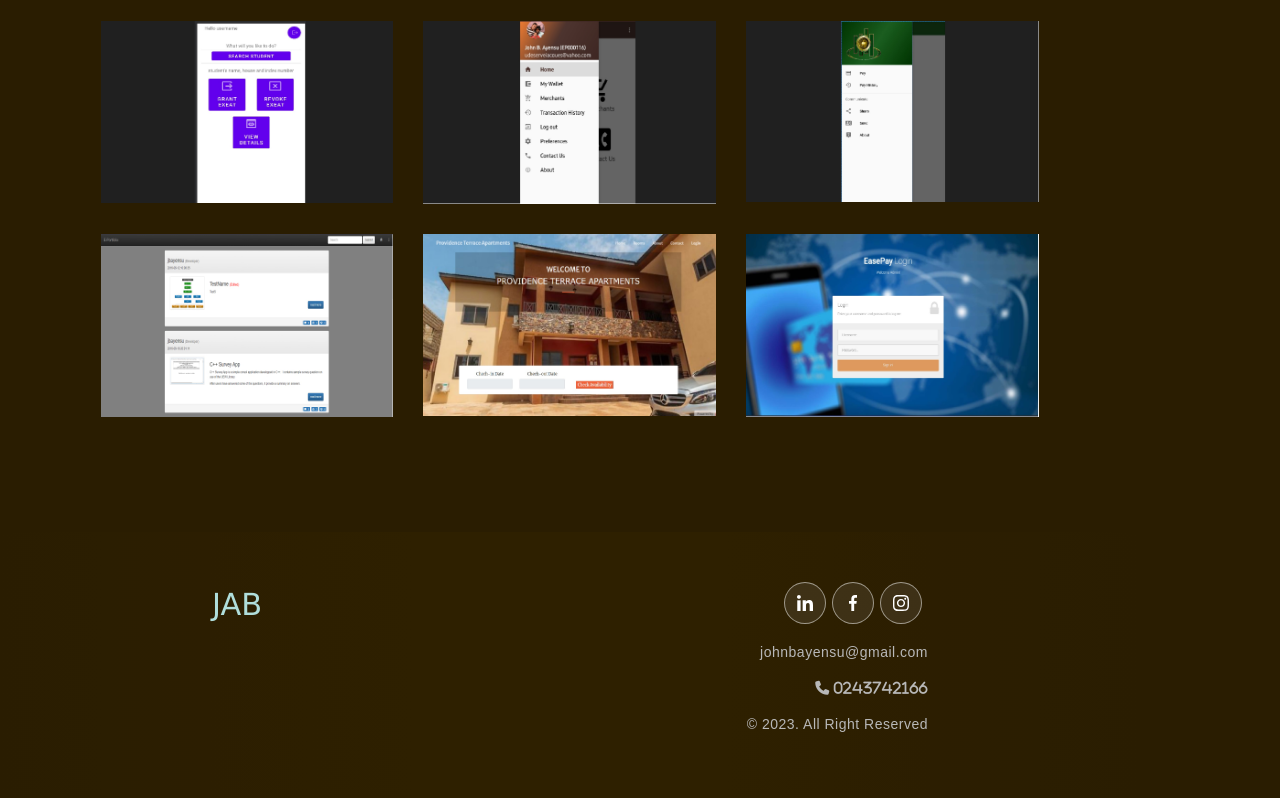
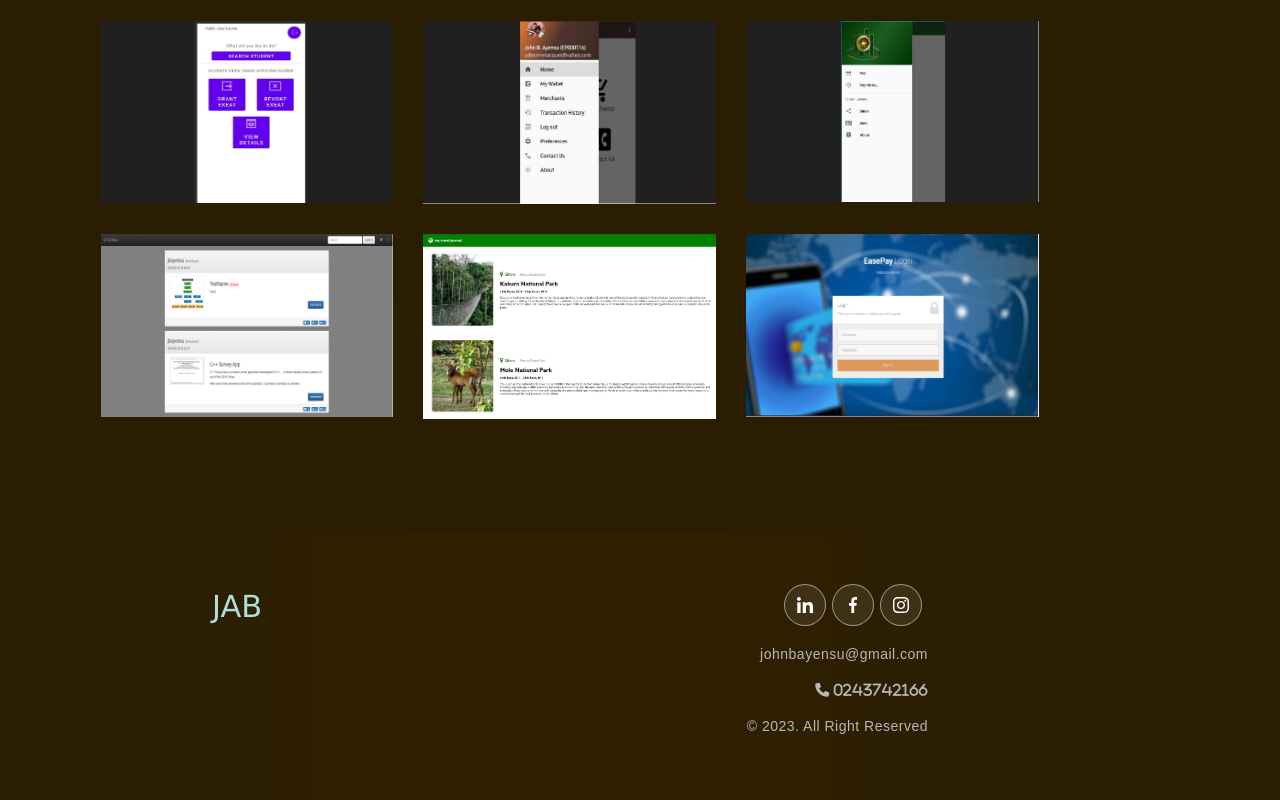
Before and after one commit to jbayensu/Jab-Portfolio, a React (Vite) app: page / in a window 1280 px wide. Shown: the part 4543-5343 px from the top of the page. Built offline with nearby package versions, Linux system fonts and the light colour scheme.

Commit message:
updates
updated work

```diff
--- a/src/data/workData.js
+++ b/src/data/workData.js
@@ -50,10 +50,10 @@ export default [
   },
   {
     id: 8,
-    link: 'https://github.com/jbayensu/Android-EtollCollector-app',
-    image: 'images/img8.jpg',
-    title: 'Etoll Collector App',
-    subtitle: 'Android App - Java'
+    link: 'https://github.com/jbayensu/React_Demo_Travel_Journal/tree/main',
+    image: 'images/travel-demo.jpg',
+    title: 'Travel - Demo Diary ',
+    subtitle: 'Web App - React'
   },
   {
     id: 9,
```
Also changed, not shown: public/images/travel-demo.jpg (added).
